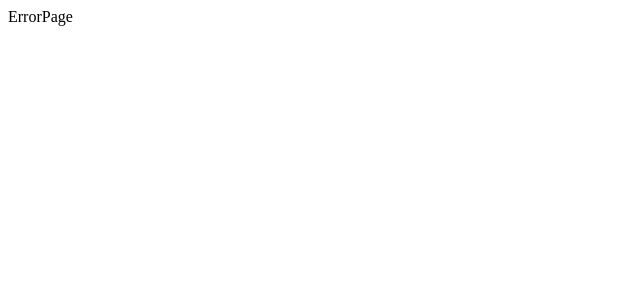
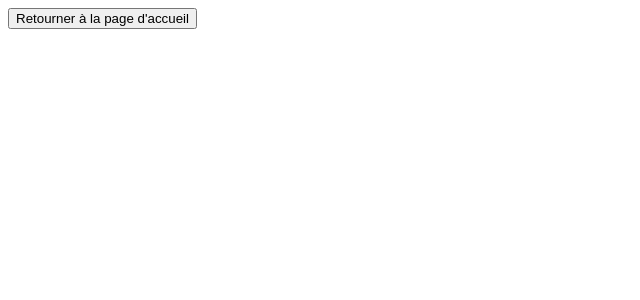
Before and after one commit to T0n-io/projet-resto, a React (Vite) app: page /order/1 in a window 1280 px wide. Shown: the top 300 px of the page, without its empty margins (0-640 px from the left). Built offline with nearby package versions, Linux system fonts and the light colour scheme.

Commit message:
✨ F02: ORDER > add redirection from/to ErrorPage

```diff
--- a/src/components/pages/Error/ErrorPage.jsx
+++ b/src/components/pages/Error/ErrorPage.jsx
@@ -1,5 +1,9 @@
+import { Link } from "react-router-dom";
+
 export default function ErrorPage() {
   return (
-    <div>ErrorPage</div>
-  )
+    <Link to="/">
+      <button>Retourner à la page d'accueil</button>
+    </Link>
+  );
 }
```
